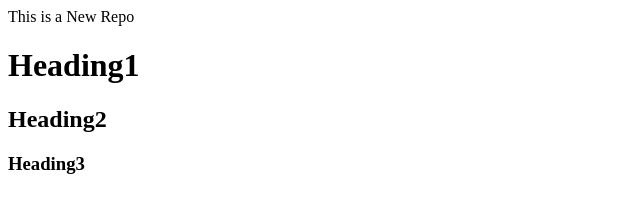
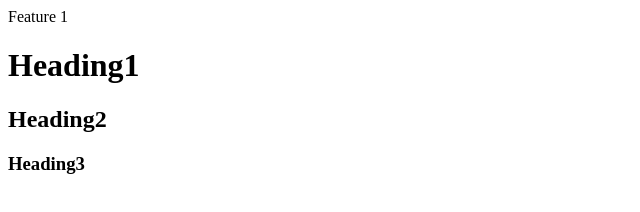
Before and after one commit to lokendra-java/localrepo, a plain HTML site: page index.html in a window 1280 px wide. Shown: the full height of the page, 0-640 px from the left. Drawn offline with Linux system fonts and the light colour scheme.

Commit message:
change paragraph

```diff
--- a/index.html
+++ b/index.html
@@ -1,4 +1,4 @@
-<p>This is a New Repo</p>
+<p>Feature 1</p>
 <h1>Heading1</h1>
 <h2>Heading2</h2>
 <h3>Heading3</h3>
```
